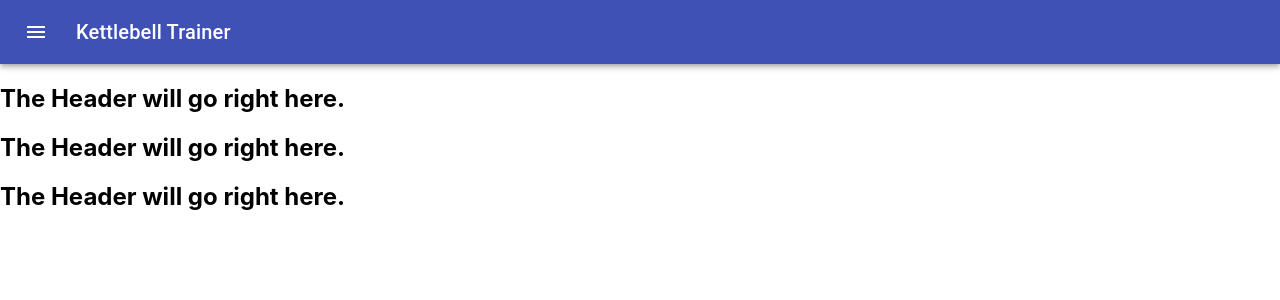
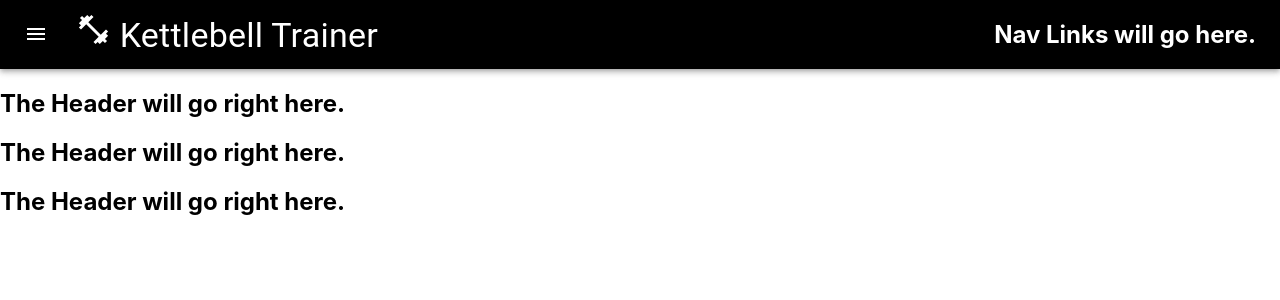
Before and after one commit to cboud31/kbTrainer, a React (Create React App) app in the folder client/: page / in a window 1280 px wide. Shown: the top 300 px of the page. Built offline with nearby package versions, Linux system fonts and the light colour scheme.

Commit message:
Organize files, basic NavBar styling

```diff
--- a/client/src/components/NavBar.js
+++ b/client/src/components/Home/NavBar.js
@@ -8,6 +8,10 @@ import Typography from '@material-ui/core/Typography';
 import Button from '@material-ui/core/Button';
 import IconButton from '@material-ui/core/IconButton';
 import MenuIcon from '@material-ui/icons/Menu';
+import FitnessCenterIcon from '@material-ui/icons/FitnessCenter';
+
+// Custom components
+import { NavLinks } from '../Home';
 
 const useStyles = makeStyles((theme) => ({
   root: {
@@ -19,6 +23,9 @@ const useStyles = makeStyles((theme) => ({
   title: {
     flexGrow: 1,
   },
+  nav_bar: {
+    backgroundColor: 'black',
+  },
 }));
 
 const NavBar = () => {
@@ -26,7 +33,7 @@ const NavBar = () => {
 
   return (
     <div className={classes.root}>
-      <AppBar position="static">
+      <AppBar position="static" className={classes.nav_bar}>
         <Toolbar>
           <IconButton
             edge="start"
@@ -36,9 +43,10 @@ const NavBar = () => {
           >
             <MenuIcon />
           </IconButton>
-          <Typography className={classes.title} variant="h6">
-            Kettlebell Trainer
+          <Typography className={classes.title} variant="h4">
+            <FitnessCenterIcon fontSize="large" /> Kettlebell Trainer
           </Typography>
+          <NavLinks />
         </Toolbar>
       </AppBar>
     </div>
--- /dev/null
+++ b/client/src/components/Home/NavLinks.js
@@ -0,0 +1,11 @@
+import React from 'react';
+
+const NavLinks = () => {
+  return (
+    <div>
+      <h2>Nav Links will go here.</h2>
+    </div>
+  );
+};
+
+export default NavLinks;
--- /dev/null
+++ b/client/src/components/Home/index.js
@@ -0,0 +1,3 @@
+export { default as NavBar } from '../Home/NavBar';
+export { default as Header } from '../Home/Header';
+export { default as NavLinks } from '../Home/NavLinks';
--- a/client/src/components/index.js
+++ /dev/null
@@ -1,2 +0,0 @@
-export { default as NavBar } from './NavBar';
-export { default as Header } from './Header';
--- a/client/src/components/pages/Home.js
+++ b/client/src/components/pages/Home.js
@@ -1,5 +1,6 @@
 import React from 'react';
-import { NavBar, Header } from '../../components/';
+import { NavBar, Header } from '../../components/Home';
+// import Header from '../../components/Home/Header';
 
 const Home = () => {
   return (
```
Also changed, not shown: client/src/components/Home/Header.js (renamed from client/src/components/Header.js).
